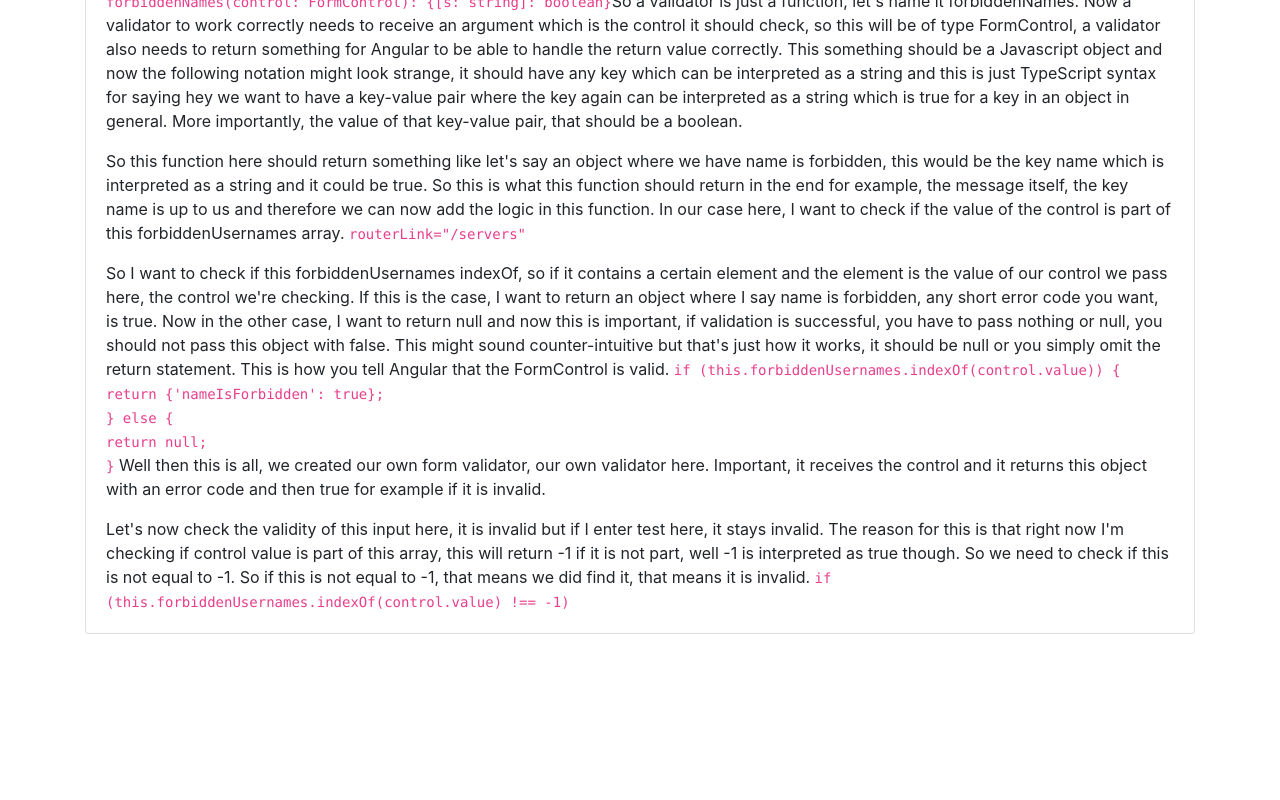
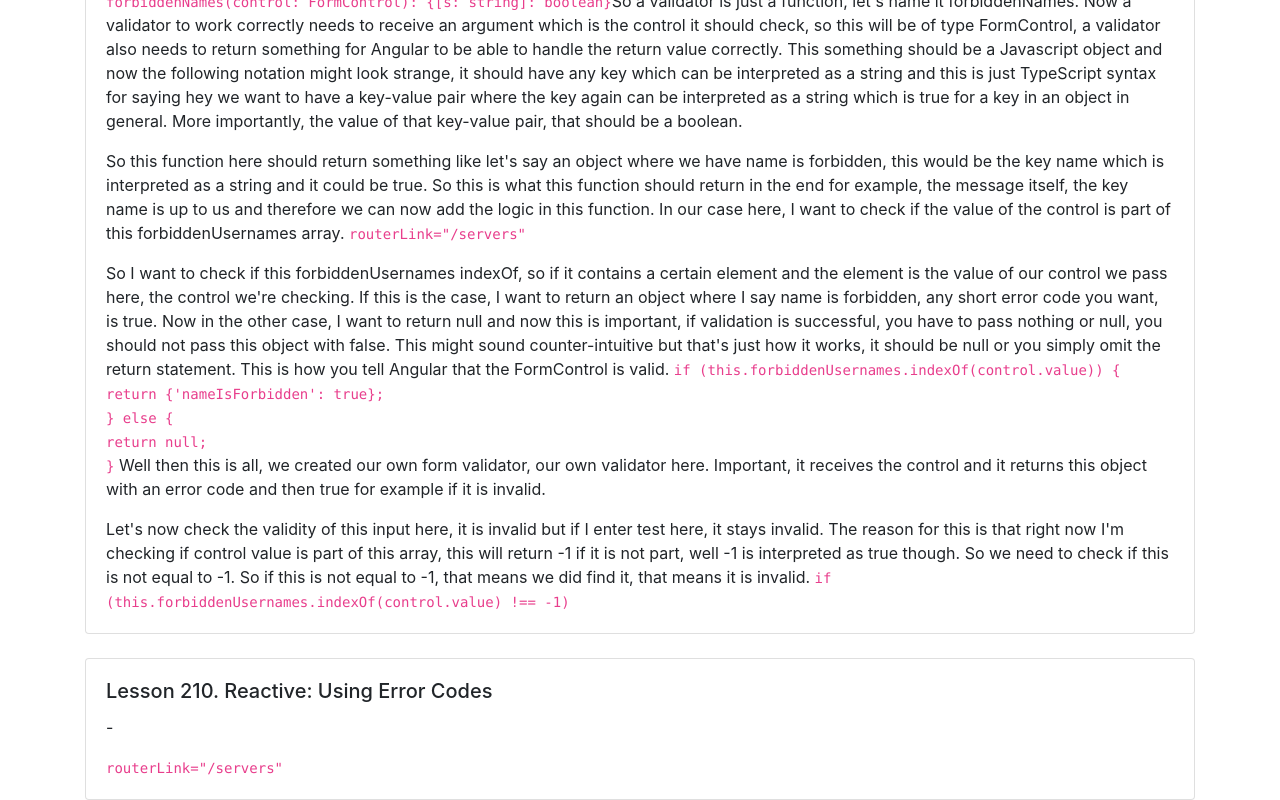
Before and after one commit to Sandro81/section15-reactive-setup-form, an Angular app: page / in a window 1280 px wide. Shown: the part 3434-4234 px from the top of the page. Before the commit the page ends 4068 px from the top, so only its background shows below. Built offline with nearby package versions, Linux system fonts and the light colour scheme.

Commit message:
section15 reactive setup form

```diff
--- a/src/app/app.component.html
+++ b/src/app/app.component.html
@@ -13,7 +13,12 @@
               class="form-control">
             <span
               *ngIf="!signupForm.get('userData.username').valid && signupForm.get('userData.username').touched"
-              class="alert-danger">Please enter a valid username!</span>
+              class="alert-danger">
+              <span *ngIf="signupForm.get('userData.username').errors['nameIsForbidden']">This name is invalid!</span>
+
+            <span *ngIf="signupForm.get('userData.username').errors['required']">This field is required!</span>
+
+            </span>
           </div>
           <div class="form-group">
             <label for="email">email</label>
@@ -184,7 +189,14 @@
         </div>
       </div>
 
-
+      <br>
+      <div class="card">
+        <div class="card-body">
+          <h5 class="card-title">Lesson 210. Reactive: Using Error Codes </h5>
+          <p class="card-text"> - </p>
+          <p class="card-text"> <code>routerLink="/servers" </code></p>
+        </div>
+      </div>
 
 
 
--- a/src/app/app.component.ts
+++ b/src/app/app.component.ts
@@ -27,7 +27,7 @@ export class AppComponent implements OnInit {
     console.log(this.signupForm);
   }
 
-  onAddHobby(){
+  onAddHobby() {
     const control = new FormControl(null, Validators.required);
     (<FormArray>this.signupForm.get('hobbies')).push(control);
   }
```
